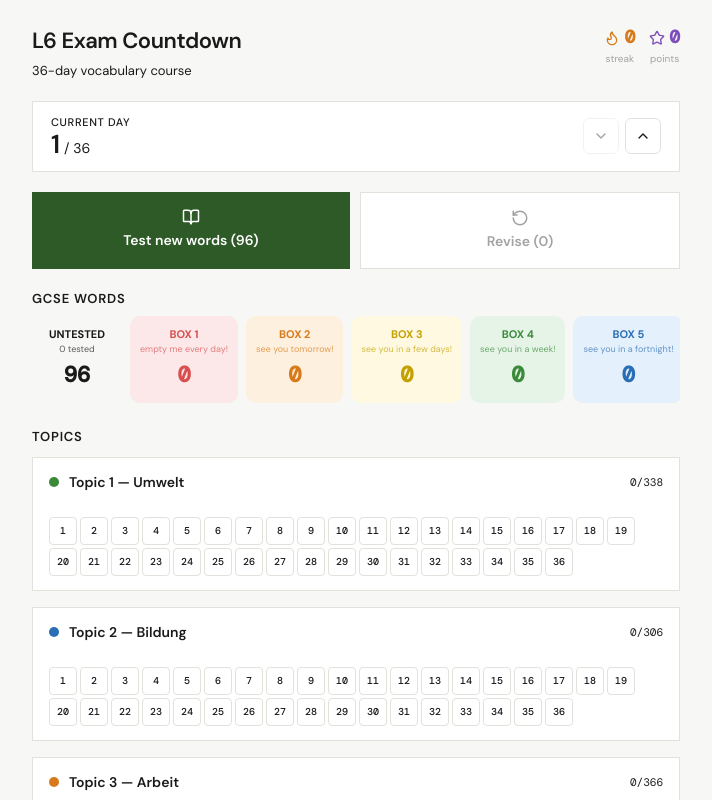
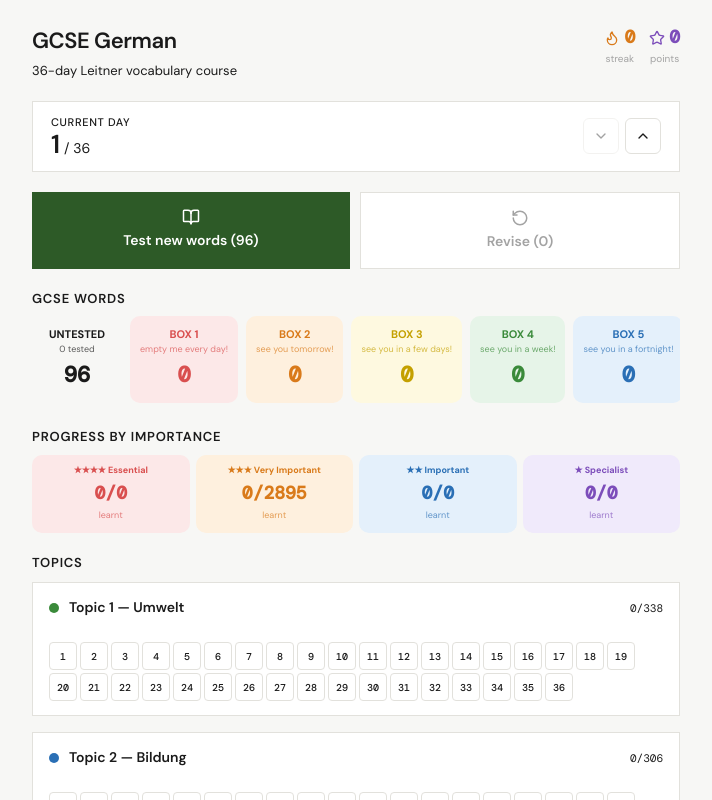
Before and after one commit to tcrainer/40dtoL6, a React (Vite) app: page / in a window 1280 px wide. Shown: the top 800 px of the page, without its empty margins (284-996 px from the left). Built offline with nearby package versions, Linux system fonts and the light colour scheme.

Commit message:
Update Dashboard.tsx

```diff
--- a/src/components/Dashboard.tsx
+++ b/src/components/Dashboard.tsx
@@ -31,6 +31,7 @@ export function Dashboard() {
   const boxCounts = getBoxCounts();
   const allRevised = isAllRevisedToday();
   const topicCounts = useMemo(() => getTopicWordCounts(), []);
+  const allWords = useMemo(() => getAllWords(), []);
 
   const selectedWordIds = useMemo(() => {
     const ids: string[] = [];
@@ -62,8 +63,8 @@ export function Dashboard() {
       {/* Header */}
       <div style={{ display: "flex", justifyContent: "space-between", alignItems: "flex-start" }}>
         <div>
-          <h1 style={{ fontSize: "22px", fontWeight: 600, letterSpacing: "-0.02em", margin: 0 }}>L6 Exam Countdown</h1>
-          <p style={{ fontSize: "13px", color: "var(--color-ink-muted)", margin: "4px 0 0" }}>{MAX_DAY}-day vocabulary course</p>
+          <h1 style={{ fontSize: "22px", fontWeight: 600, letterSpacing: "-0.02em", margin: 0 }}>GCSE German</h1>
+          <p style={{ fontSize: "13px", color: "var(--color-ink-muted)", margin: "4px 0 0" }}>{MAX_DAY}-day Leitner vocabulary course</p>
         </div>
         <div style={{ display: "flex", gap: "14px", alignItems: "center" }}>
           <div style={{ textAlign: "center" }}>
@@ -134,6 +135,30 @@ export function Dashboard() {
             const dueInBox = box < 6 ? countDueInBox(box, wordStates) : 0;
             const showSmiley = allRevised && boxCounts[box] > 0 && box < 6 && dueInBox === 0;
             return <BoxCard key={box} label={`Box ${box}`} count={showSmiley ? -1 : boxCounts[box]} sub={BOX_LABELS[box]} fg={c.fg} bg={c.bg} dueCount={dueInBox} smiley={showSmiley} />;
+          })}
+        </div>
+      </div>
+
+      {/* Importance breakdown */}
+      <div>
+        <h2 style={{ fontSize: "13px", fontWeight: 600, margin: "0 0 8px", color: "var(--color-ink-muted)", textTransform: "uppercase", letterSpacing: "0.06em" }}>Progress by importance</h2>
+        <div style={{ display: "grid", gridTemplateColumns: "repeat(4, 1fr)", gap: "6px" }}>
+          {([
+            { stars: 4, label: "★★★★ Essential", color: "#d94f4f", bg: "#fce8e8" },
+            { stars: 3, label: "★★★ Very Important", color: "#d97a1a", bg: "#fef0de" },
+            { stars: 2, label: "★★ Important", color: "#2a6fb5", bg: "#e4f0fb" },
+            { stars: 1, label: "★ Specialist", color: "#7c4dba", bg: "#f0eafb" },
+          ] as const).map(({ stars, label, color, bg }) => {
+            const allOfTier = allWords.filter(w => w.importance === stars);
+            const learnt = allOfTier.filter(w => wordStates[w.id]?.box >= 5).length;
+            const total = allOfTier.length;
+            return (
+              <div key={stars} style={{ background: bg, borderRadius: "var(--radius-md)", padding: "10px 8px", textAlign: "center" }}>
+                <div style={{ fontSize: "9px", fontWeight: 700, color, lineHeight: 1.3 }}>{label}</div>
+                <div style={{ fontSize: "18px", fontWeight: 700, fontFamily: "var(--font-mono)", color, margin: "4px 0 2px" }}>{learnt}/{total}</div>
+                <div style={{ fontSize: "9px", color, opacity: 0.7 }}>learnt</div>
+              </div>
+            );
           })}
         </div>
       </div>
```
